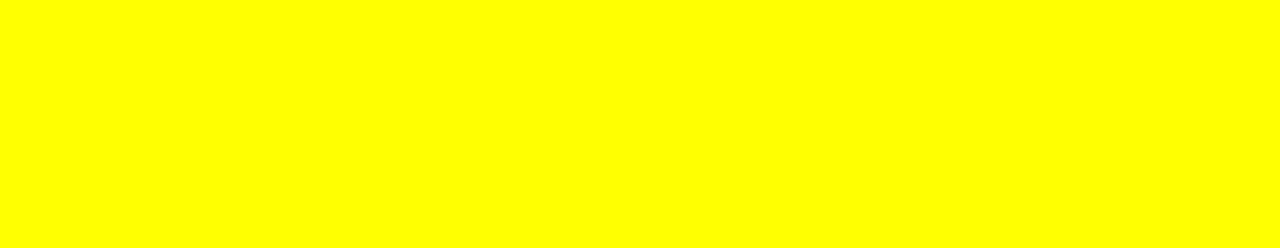
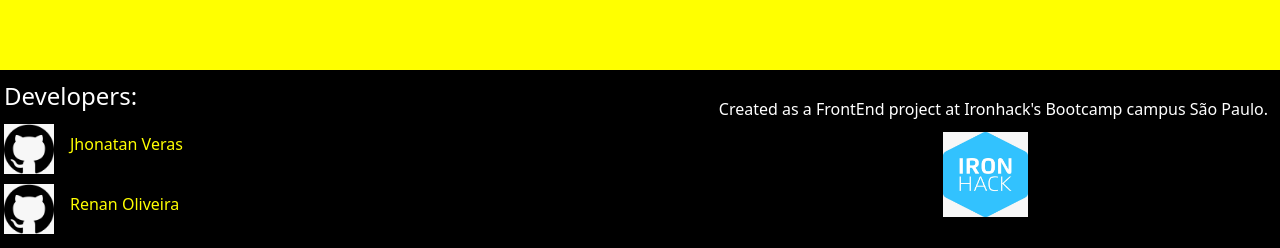
Before and after one commit to RenanOliveira20/Ironbeers, a React (Create React App) app in the folder my-app/: page / in a window 1280 px wide. Shown: the part 549-797 px from the top of the page. Built offline with nearby package versions, Linux system fonts and the light colour scheme; data requests are answered from the project's data file.

Commit message:
add footer

```diff
--- /dev/null
+++ b/my-app/src/components/Footer/index.js
@@ -0,0 +1,80 @@
+import React from "react";
+
+import ironhack from "../../images/ironhack-logo.jpeg";
+import github from "../../images/github-logo.jpeg";
+
+function Footer() {
+  return (
+    <footer
+      className="navbar navbar-static-bottom navbar-light position-fixed fixed-bottom w-100"
+      style={{ backgroundColor: "black" }}
+    >
+      <div className="d-flex flex-column align-content-start p-1">
+        <h4 style={{ color: "#fff" }}>Developers:</h4>
+        <div className="d-flex align-items-center">
+          <a
+            target="_blank"
+            rel="noopener noreferrer"
+            className="navbar-brand"
+            href="https://github.com/jhonatanveras"
+          >
+            <img
+              src={github}
+              width="50"
+              height="50"
+              className="d-inline-block align-top"
+              alt="logo img"
+            />
+          </a>
+          <h6 style={{ color: "yellow" }}>Jhonatan Veras</h6>
+        </div>
+
+        <div className="d-flex align-items-center">
+          <a
+            target="_blank"
+            rel="noopener noreferrer"
+            className="navbar-brand"
+            href="https://github.com/RenanOliveira20"
+          >
+            <img
+              src={github}
+              width="50"
+              height="50"
+              className="d-inline-block align-top"
+              alt="logo Github"
+            />
+          </a>
+          <h6 style={{ color: "yellow", paddingRight: "15px" }}>
+            Renan Oliveira
+          </h6>
+        </div>
+      </div>
+
+      <div className="d-flex flex-column align-content-end">
+        <div className="d-flex flex-column">
+          <h6 style={{ color: "#fff" }} className="text-center container">
+            Created as a FrontEnd project at Ironhack's Bootcamp campus São
+            Paulo.
+          </h6>
+        </div>
+
+        <a
+          target="_blank"
+          rel="noopener noreferrer"
+          className="navbar-brand d-flex justify-content-center"
+          href="https://www.ironhack.com/br/sao-paulo"
+        >
+          <img
+            src={ironhack}
+            width="85"
+            height="85"
+            className="d-inline-block align-top"
+            alt="logo Ironhack"
+          />
+        </a>
+      </div>
+    </footer>
+  );
+}
+
+export default Footer;
--- a/my-app/src/components/Home/index.js
+++ b/my-app/src/components/Home/index.js
@@ -1,5 +1,6 @@
 import React, { Component } from "react";
 import Card from "../Card";
+import Footer from "../Footer/index";
 import "./style.css";
 class Home extends Component {
   render() {
@@ -10,6 +11,7 @@ class Home extends Component {
             return <Card key={e.id} data={e} />;
           })}
         </div>
+        <Footer/>
       </div>
     );
   }
```
Also changed, not shown: my-app/src/images/github-logo.jpeg (added), my-app/src/images/ironhack-logo.jpeg (added).
